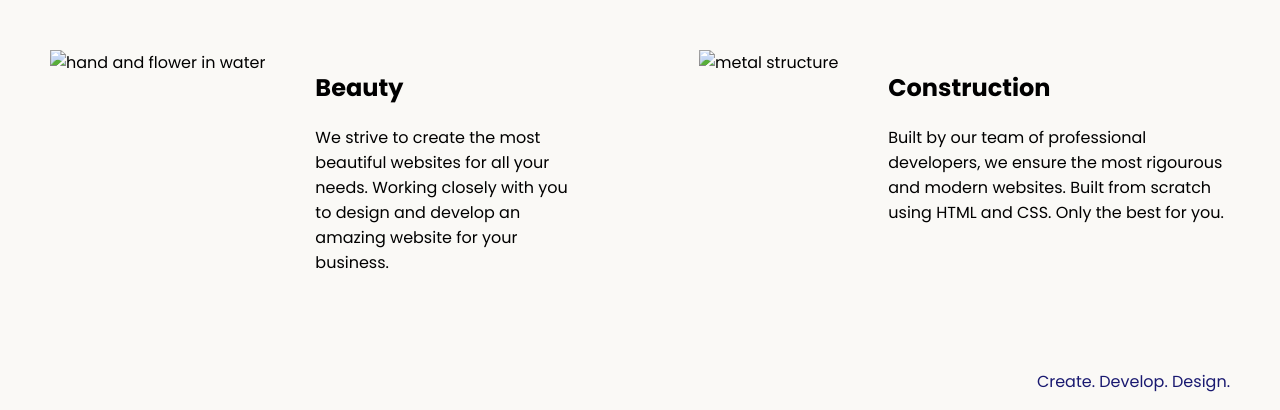
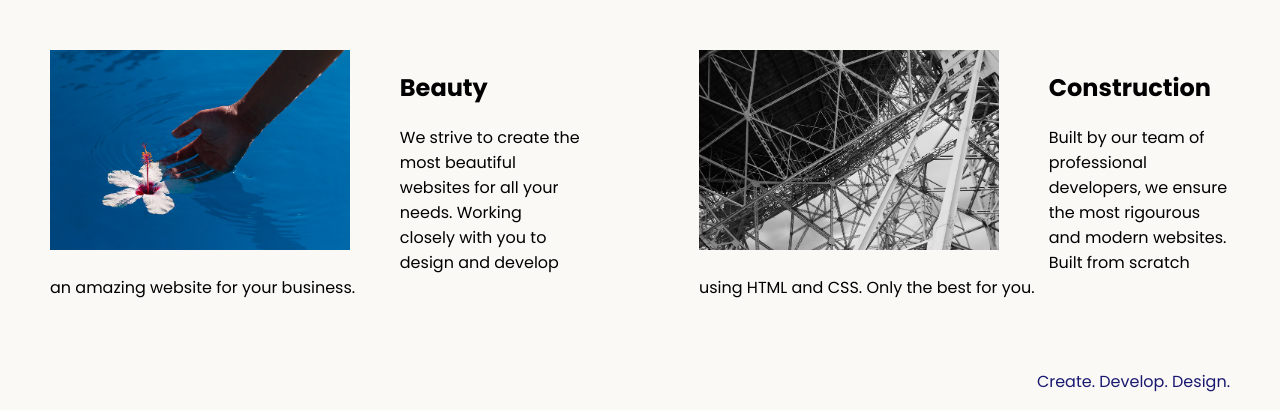
Before and after one commit to Shades-OfDark/Initial-Web_Design_Agency, a plain HTML site: page index.html in a window 1280 px wide. Shown: the part 400-810 px from the top of the page. Drawn offline with Linux system fonts and the light colour scheme.

Commit message:
Update index.html

```diff
--- a/index.html
+++ b/index.html
@@ -17,7 +17,7 @@
     <h1>We are a <span class="creative">Creative</span>
       <br>
        Design Agency</h1>
-    <div class="left card"><img class="tile-image" src="./assets/images/beautiful.jpg" alt="hand and flower in water">
+    <div class="left card"><img class="tile-image" src="beautiful.jpg" alt="hand and flower in water">
       <h2 class="card-title">Beauty</h2>
       <p class="card-text">We strive to create the most beautiful websites for all your needs. Working closely with you
         to
@@ -25,7 +25,7 @@
         develop an amazing website for your business.</p>
     </div>
 
-    <div class="right card"><img class="tile-image" src="./assets/images/construction.jpg" alt="metal structure">
+    <div class="right card"><img class="tile-image" src="construction.jpg" alt="metal structure">
       <h2 class="card-title">Construction</h2>
       <p>Built by our team of professional developers, we ensure the most rigourous and modern websites. Built from
         scratch using HTML and CSS. Only the best for you.</p>
```
